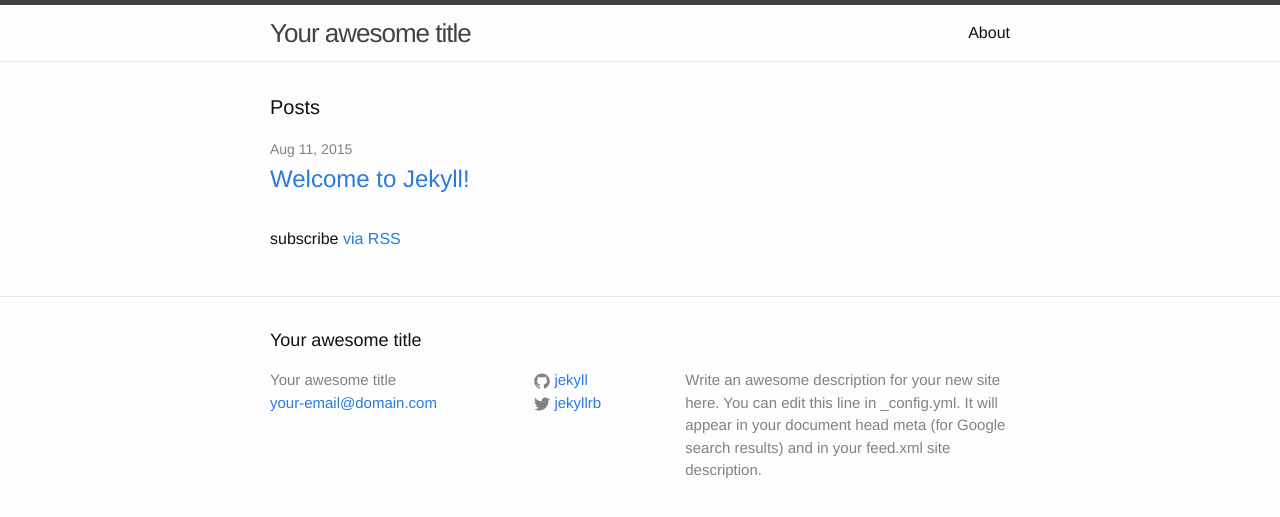
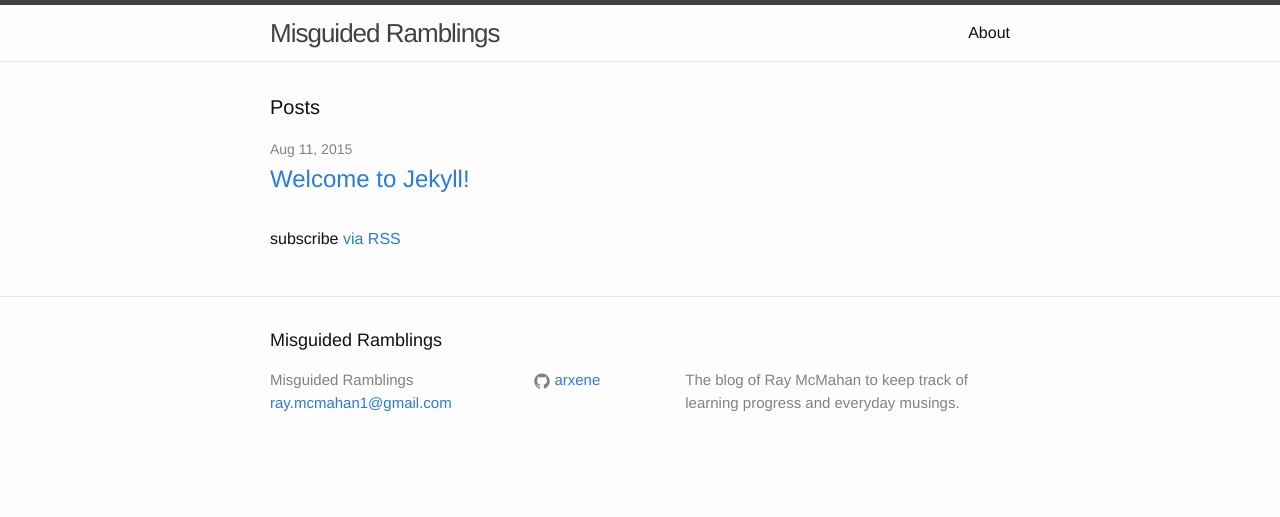
Before and after one commit to arxene/misguidedramblings, a Jekyll site: the page built from index.html, in a window 1280 px wide. Shown: the top 517 px of the page. Built offline with Jekyll 4.4.1, drawn with Linux system fonts in a browser that asks for light colours.

Commit message:
Cleaned up Site Settings and added timezone

```diff
--- a/_config.yml
+++ b/_config.yml
@@ -1,14 +1,14 @@
 # Site settings
-title: Your awesome title
-email: your-email@domain.com
+title: Misguided Ramblings
+email: ray.mcmahan1@gmail.com
 description: > # this means to ignore newlines until "baseurl:"
-  Write an awesome description for your new site here. You can edit this
-  line in _config.yml. It will appear in your document head meta (for
-  Google search results) and in your feed.xml site description.
+  The blog of Ray McMahan to keep track of learning progress and everyday musings.
 baseurl: "" # the subpath of your site, e.g. /blog/
-url: "http://yourdomain.com" # the base hostname & protocol for your site
-twitter_username: jekyllrb
-github_username:  jekyll
+url: "http://arxene.github.io/misguidedramblings" # the base hostname & protocol for your site
+github_username: arxene
 
 # Build settings
 markdown: kramdown
+
+# Global settings
+timezone: America/Chicago
```
